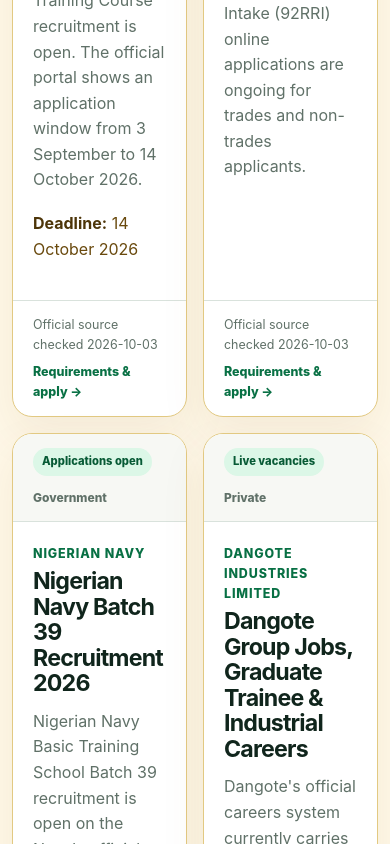
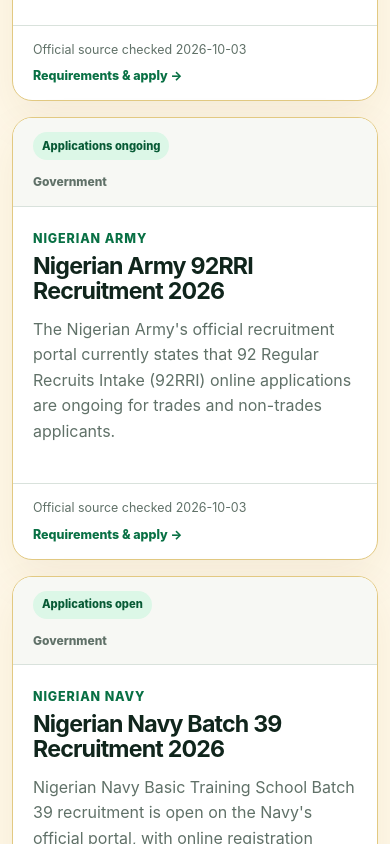
Before and after one commit to eghosa001/nigeria, a Next.js app: page /jobs in a window 390 px wide. Shown: the part 1886-2730 px from the top of the page. Built offline with nearby package versions, Linux system fonts and the light colour scheme; no server answers.

Commit message:
fix(jobs): stack live vacancies on mobile

```diff
--- a/app/mobile.css
+++ b/app/mobile.css
@@ -343,6 +343,7 @@ body:has(.admin-nav) > .site-footer {
     grid-template-columns: minmax(0, 1fr) !important;
   }
   .jobs-path-grid { grid-template-columns: repeat(2, minmax(0, 1fr)); }
+  .jobs-open-grid { grid-template-columns: minmax(0, 1fr); }
   .jobs-path-grid .jobs-path-card:last-child { grid-column: 1 / -1; min-height: 210px; }
   .jobs-status-row { grid-template-columns: repeat(2, minmax(0, 1fr)); }
   .jobs-controls { grid-template-columns: minmax(0, 1fr) repeat(2, minmax(150px, .45fr)); }
```
